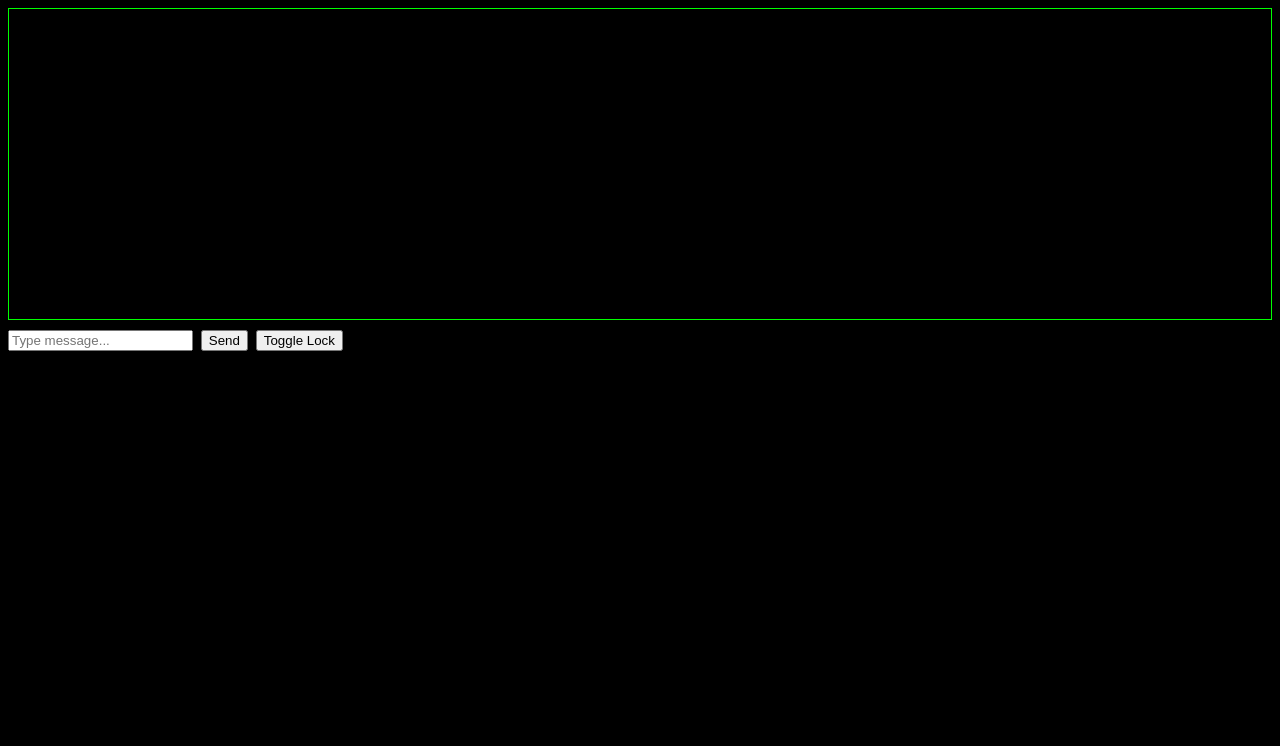
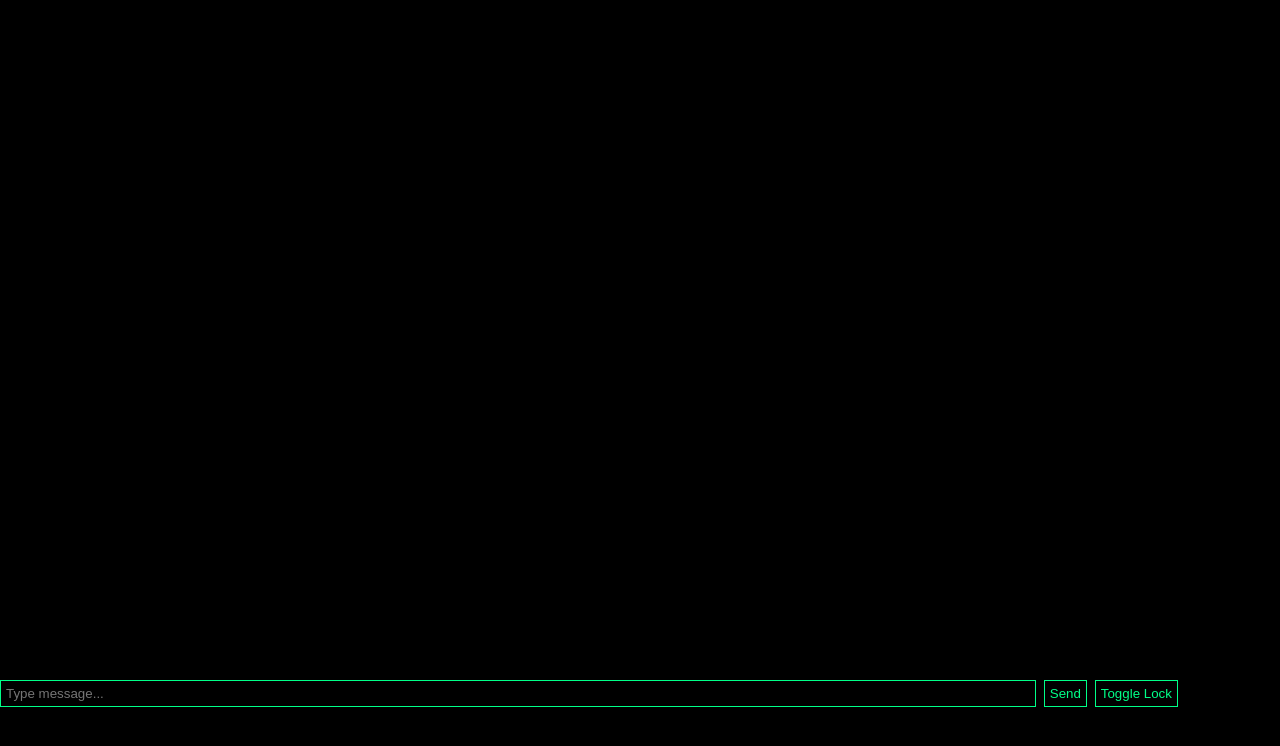
Before and after one commit to prashant9430/Cyber_chat, a website: page public/chat.html in a window 1280 px wide. Drawn offline with nearby package versions, Linux system fonts and the light colour scheme; no server answers.

Commit message:
Update style.css

```diff
--- a/public/style.css
+++ b/public/style.css
@@ -1,13 +1,48 @@
 body {
-    background: black;
-    color: lime;
+    margin: 0;
+    background: #000;
+    color: #00ff88;
     font-family: monospace;
+    overflow: hidden;
+}
+
+.container {
+    display: grid;
+    grid-template-columns: 250px 1fr 250px;
+    height: 100vh;
+}
+
+.panel {
+    border: 1px solid #00ff88;
+    padding: 10px;
+    box-sizing: border-box;
 }
 
 #chat {
-    height: 300px;
+    height: 85vh;
     overflow-y: auto;
-    border: 1px solid lime;
-    margin-bottom: 10px;
+}
+
+input {
+    width: 80%;
+    background: black;
+    color: #00ff88;
+    border: 1px solid #00ff88;
     padding: 5px;
 }
+
+button {
+    background: black;
+    color: #00ff88;
+    border: 1px solid #00ff88;
+    padding: 5px;
+    cursor: pointer;
+}
+
+button:hover {
+    background: #001a11;
+}
+
+.glow {
+    text-shadow: 0 0 5px #00ff88;
+}
```
